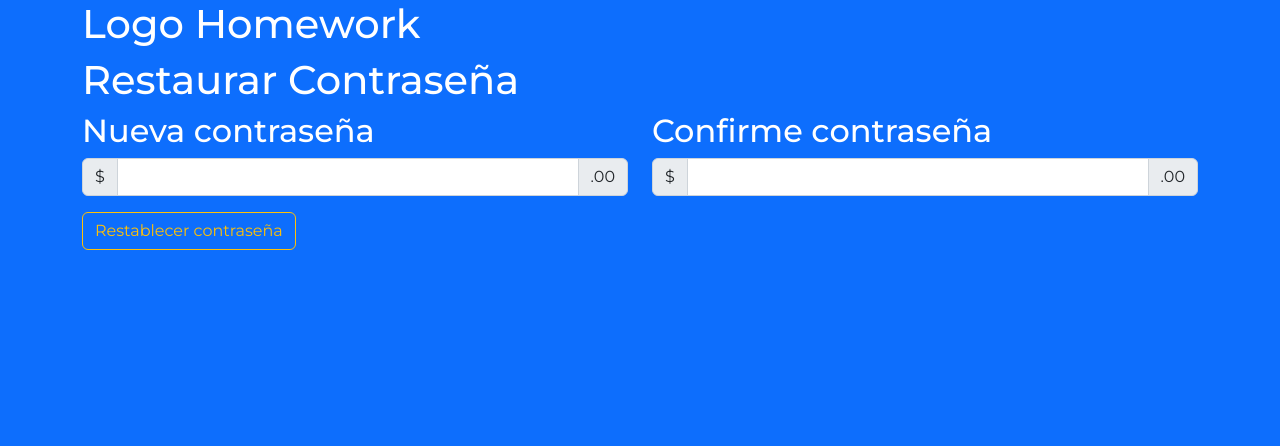
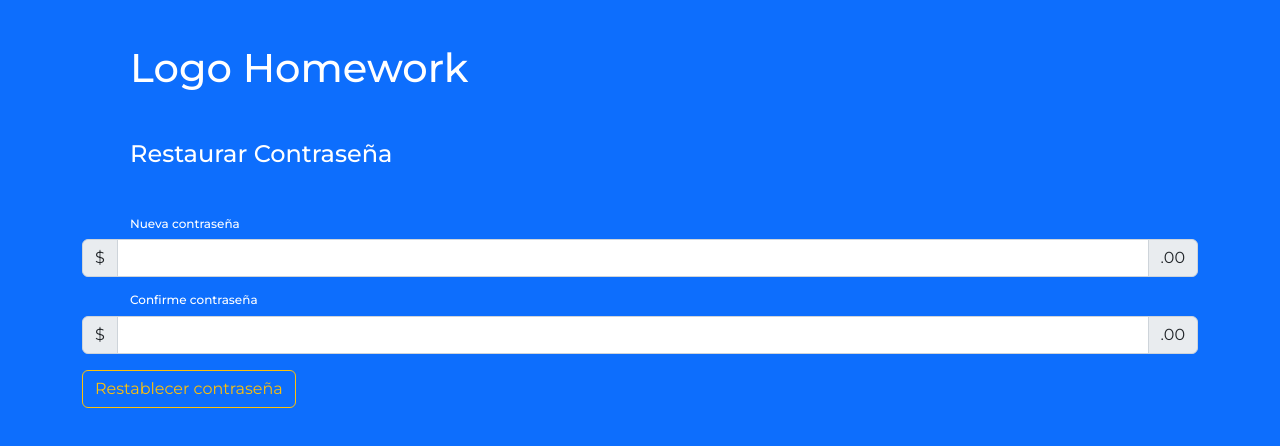
Before and after one commit to fherrera-main/fh-homework, a React (Create React App) app: page /recovery in a window 1280 px wide. Shown: the top 446 px of the page. Built offline with nearby package versions, Linux system fonts and the light colour scheme.

Commit message:
Added recovery module.css

```diff
--- /dev/null
+++ b/src/components/PasswordRecovery/Recovery.module.css
@@ -0,0 +1,34 @@
+@import url('https://fonts.googleapis.com/css2?family=Montserrat:wght@400;500;600;700&display=swap%27');
+@import 'bootstrap/dist/css/bootstrap.css';
+
+:root {
+    --backColor: #0D6EFD;
+}
+
+*{
+    box-sizing: border-box;
+    margin: 0;
+    padding: 0;
+}
+
+body{
+    -webkit-font-smoothing: antialiased;
+    -moz-osx-font-smoothing: grayscale;
+    background-color: var(--backColor);
+    color: #fff;
+    font-family: 'Montserrat', sans-serif;
+}
+
+.input_text{
+    margin-left: 48px;
+    font-size: 12px;
+}
+
+.title{
+    margin: 48px 0 48px 48px;
+    font-size: 24px;
+}
+
+.logo{
+    margin: 44px 0 0 48px;
+}
--- a/src/pages/Recovery.js
+++ b/src/pages/Recovery.js
@@ -1,27 +1,30 @@
 import Button from "../components/common/Button";
 import Input from '../components/common/Input'
 import {Container,Row, Col} from 'react-bootstrap'
+import styles from "../components/PasswordRecovery/Recovery.module.css";
 
 const Recovery = () => {
   return (
     <Container>
       <Row>
         <Col>
-            <h1>Logo Homework</h1>
+            <h1 className={styles.logo}>Logo Homework</h1>
         </Col>
       </Row>
       <Row>
         <Col>
-            <h1>Restaurar Contraseña</h1>
+            <h1 className={styles.title}>Restaurar Contraseña</h1>
         </Col>
       </Row>
       <Row>
         <Col>
-            <h2>Nueva contraseña</h2>
+            <h2 className={styles.input_text}>Nueva contraseña</h2>
             <Input/>
         </Col>
+      </Row>
+      <Row>
         <Col>
-            <h2>Confirme contraseña</h2>
+            <h2 className={styles.input_text}>Confirme contraseña</h2>
             <Input/>
         </Col>
       </Row>
```
